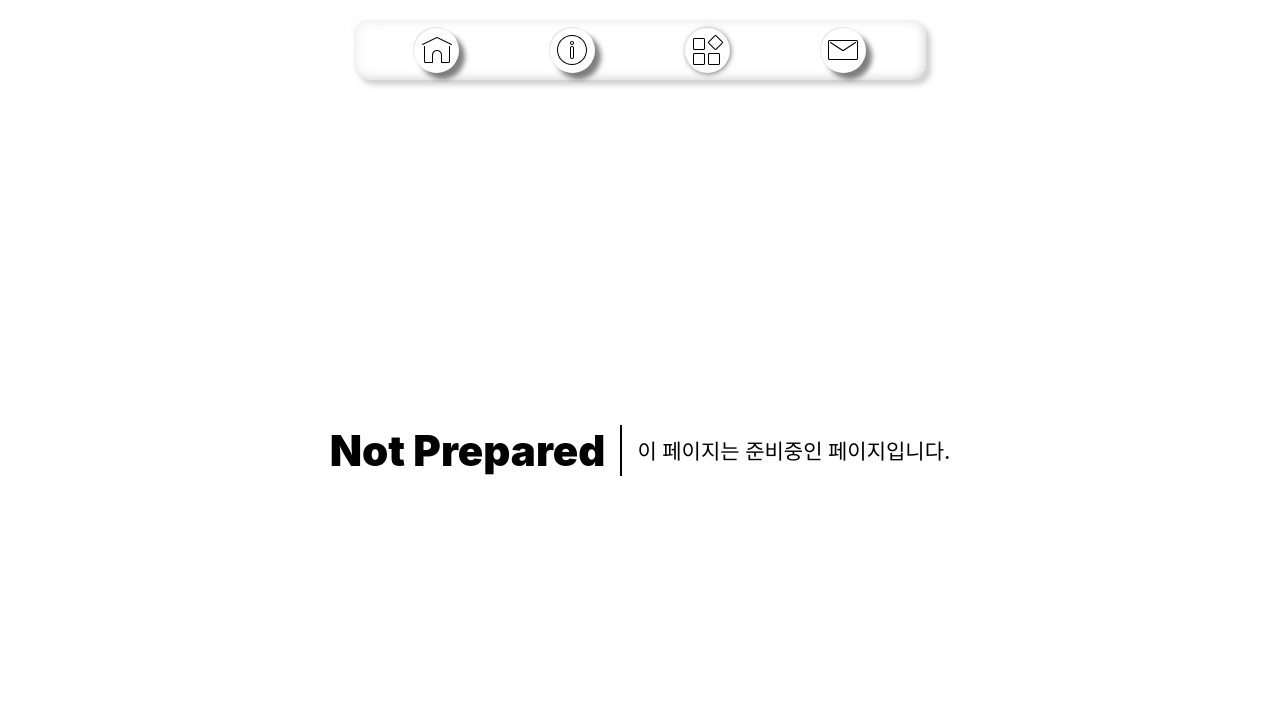
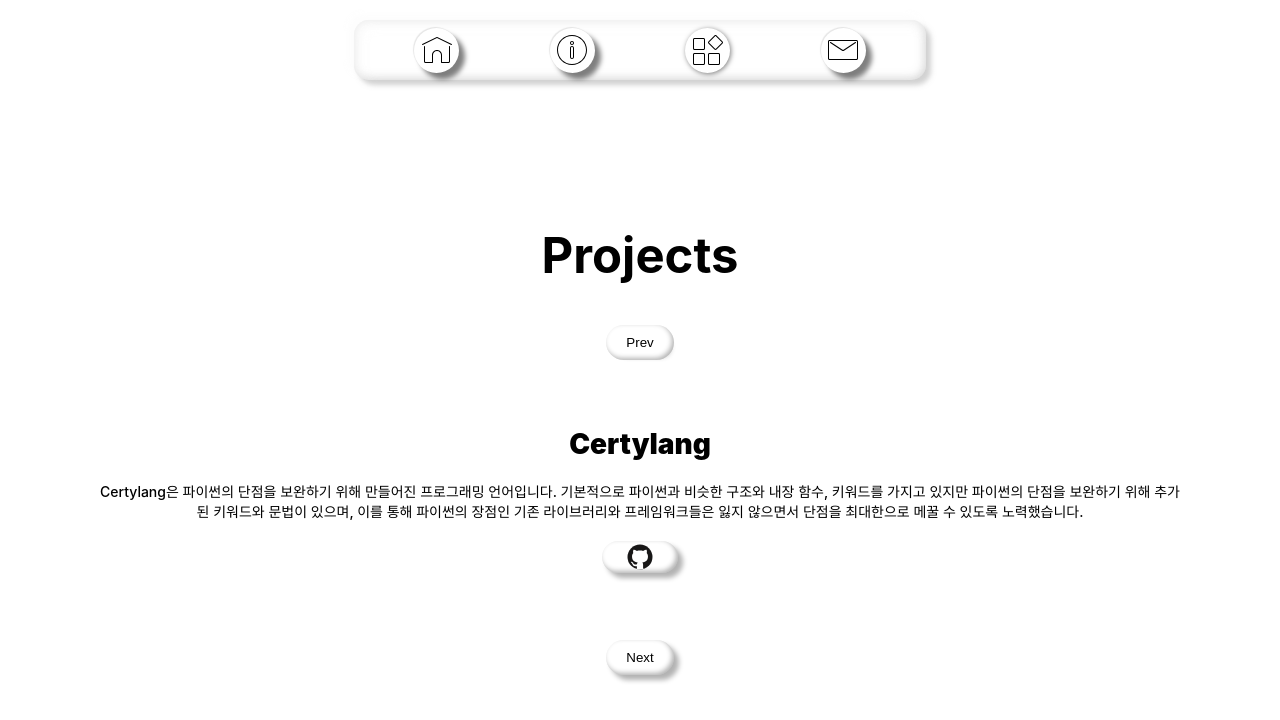
Before and after one commit to p-sw/ProfilePage, a Next.js app in the folder frontendts/: page /apps in a window 1280 px wide. Shown: the top 720 px of the page. Built offline with nearby package versions, Linux system fonts and the light colour scheme; a web font is replaced by a local one.

Commit message:
Finish apps page

```diff
--- a/frontendts/pages/apps.tsx
+++ b/frontendts/pages/apps.tsx
@@ -1,7 +1,106 @@
-import PageNotPrepared from "../component/PageNotPrepared";
+import { useState } from "react";
+import Image from "next/image";
+import Router from "next/router";
+import styles from "../styles/apps.module.scss";
+
+
+interface ProjectInteraction {
+    svgPath: string;
+    text?: string;
+    action: Function;
+}
+
+
+function Project(props: {index: number, title: string, description: string, interaction?: Array<ProjectInteraction>, current: number}) {
+    return <article className={props.current === props.index ? styles.current : props.current > props.index ? styles.up : styles.down}>
+        <h2>{props.title}</h2>
+        <p>{props.description}</p>
+        <div className={styles.controls}>
+            {
+                props.interaction?.map((i, index) => {
+                        return <button key={index} onClick={
+                            () => {
+                                i.action();
+                            }
+                        }>
+                            <Image src={i.svgPath} alt={i.text ? i.text : ""} width={32} height={32} />
+                            <span>{i.text}</span>
+                        </button>
+                    }
+                )
+            }
+        </div>
+    </article>
+}
+
+interface Project {
+    title: string;
+    description: string;
+    interaction?: Array<ProjectInteraction>;
+}
+
+let projects: Array<Project> = [
+    {
+        title: "Certylang",
+        description: `Certylang은 파이썬의 단점을 보완하기 위해 만들어진 프로그래밍 언어입니다.
+        기본적으로 파이썬과 비슷한 구조와 내장 함수,
+        키워드를 가지고 있지만 파이썬의 단점을 보완하기 위해 추가된 키워드와 문법이 있으며,
+        이를 통해 파이썬의 장점인 기존 라이브러리와 프레임워크들은 잃지 않으면서 단점을 최대한으로 메꿀 수 있도록 노력했습니다.`,
+        interaction: [
+            {
+                svgPath: "/images/InteractionIcons/github.svg",
+                text: "Github",
+                action: () => {
+                    Router.push("https://github.com/Project-Certylang/Certylang")
+                }
+            }
+        ]
+    },
+    {
+        title: "Portfolio",
+        description: `보고있는 바로 지금 이 웹사이트입니다.
+        TypeScript와 Next.JS를 사용해 만들었으며,
+        아직 개발 중에 있습니다.
+        최종 목표는 할 수 있는 최대한의 기능들을 총 동원하여 만족할 수 있는 디자인을 만들면서, 최적화 또한 챙기는 것입니다.`,
+        interaction: [
+            {
+                svgPath: "/images/InteractionIcons/github.svg",
+                text: "Github",
+                action: () => {
+                    Router.push("https://github.com/sserve-kr/ProfilePage")
+                }
+            }
+        ]
+    }
+]
 
 export default function apps() {
-    return <>
-        <PageNotPrepared />
-    </>
+    let [project, setProject] = useState<number>(0);
+
+    function increaseProjectIndex() {
+        if (project < projects.length - 1) {
+            setProject(project + 1);
+        }
+    }
+
+    function decreaseProjectIndex() {
+        if (project > 0) {
+            setProject(project - 1);
+        }
+    }
+
+    return <main className={styles.container}>
+        <section className={styles.hero}>
+            <h1>Projects</h1>
+        </section>
+        <button onClick={() => {decreaseProjectIndex()}} className={project <= 0 ? styles.limit : ""}>Prev</button>
+        <section className={styles.projects}>
+            {
+                projects.map((p, index) => {
+                    return <Project key={index} index={index} {...p} current={project} />
+                })
+            }
+        </section>
+        <button onClick={() => {increaseProjectIndex()}} className={project >= projects.length-1 ? styles.limit : ""}>Next</button>
+    </main>
 }
--- /dev/null
+++ b/frontendts/styles/apps.module.scss
@@ -0,0 +1,179 @@
+$rotate-cube-size: 50px;
+$button-shadow: rgba(0, 0, 0, 0.3);
+
+main.container {
+    display: flex;
+    flex-direction: column;
+    justify-content: center;
+    align-items: center;
+
+    width: 100%;
+    height: 100%;
+
+    box-sizing: border-box;
+
+    button {
+        width: fit-content;
+        height: fit-content;
+
+        box-sizing: border-box;
+
+        padding: 10px 20px;
+
+        background: transparent;
+
+        border: none;
+        border-radius: 20px;
+
+        box-shadow: 5px 5px 5px 0px $button-shadow,
+            inset -2px -2px 5px 0 $button-shadow;
+
+        transition: 0.2s;
+
+        &:hover {
+            box-shadow: 5px 5px 5px -3px $button-shadow,
+                inset -2px -2px 5px 0 $button-shadow;
+
+            transition: 0.2s;
+        }
+
+        &:active {
+            box-shadow: 5px 5px 5px -8px $button-shadow,
+                inset -2px -2px 5px 0 $button-shadow;
+
+            transition: 0.2s;
+        }
+
+        &.limit {
+            box-shadow: 5px 5px 5px -8px $button-shadow,
+                inset -2px -2px 5px 0 $button-shadow;
+
+            transition: 0.8s;
+        }
+    }
+
+    section {
+        display: flex;
+        flex-direction: column;
+        align-items: center;
+        justify-content: center;
+
+        &.hero {
+            h1 {
+                font-size: 3.5rem;
+            }
+
+            margin-bottom: 40px;
+        }
+
+        &.projects {
+            $project-height: 80px;
+
+            width: 85%;
+            height: $project-height;
+
+            padding: 50px 0;
+            margin: 50px 0;
+
+            position: relative;
+
+            article {
+                display: flex;
+                flex-direction: column;
+                align-items: center;
+                justify-content: center;
+
+                &.current {
+                    transform: rotateX(0deg) translateZ($rotate-cube-size);
+
+                    max-height: $project-height;
+
+                    transition: 0.5s ease-in-out;
+                }
+
+                &.down {
+                    transform: rotateX(-90deg) translateZ($rotate-cube-size);
+
+                    max-height: 0;
+
+                    transition: 0.5s ease-in-out;
+                }
+
+                &.up {
+                    transform: rotateX(90deg) translateZ($rotate-cube-size);
+
+                    max-height: 0;
+
+                    transition: 0.5s ease-in-out;
+                }
+
+                h2 {
+                    font-size: 2rem;
+                    font-weight: 1000;
+                }
+
+                p {
+                    font-size: 1rem;
+                    font-weight: 500;
+                    text-align: center;
+
+                    margin: 20px 0;
+                }
+
+                div.controls {
+                    display: flex;
+                    flex-direction: row;
+                    align-items: center;
+                    justify-content: center;
+
+                    button {
+                        display: flex;
+                        flex-direction: row;
+                        align-items: center;
+                        justify-content: center;
+
+                        position: relative;
+
+                        padding: 10px 20px;
+
+                        img {
+                            width: 30px;
+                            height: 30px;
+
+                            position: absolute;
+
+                            opacity: 1;
+
+                            transition: 0.3s;
+                        }
+
+                        span {
+                            font-size: 0.8rem;
+                            font-weight: 700;
+
+                            opacity: 0;
+
+                            transition: 0.3s;
+                        }
+
+                        @media (hover: hover) {
+                            &:hover {
+                                span {
+                                    opacity: 1;
+
+                                    transition: 0.3s;
+                                }
+
+                                img {
+                                    opacity: 0;
+
+                                    transition: 0.3s;
+                                }
+                            }
+                        }
+                    }
+                }
+            }
+        }
+    }
+}
```
Also changed, not shown: frontendts/public/images/InteractionIcons/github.svg (added).
